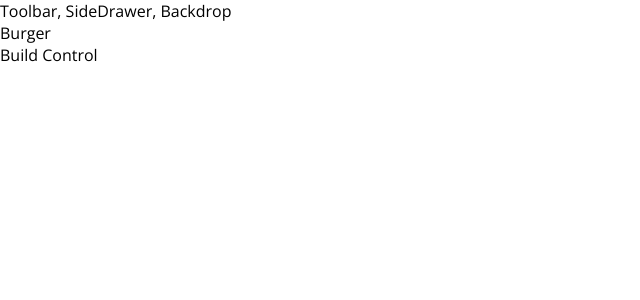
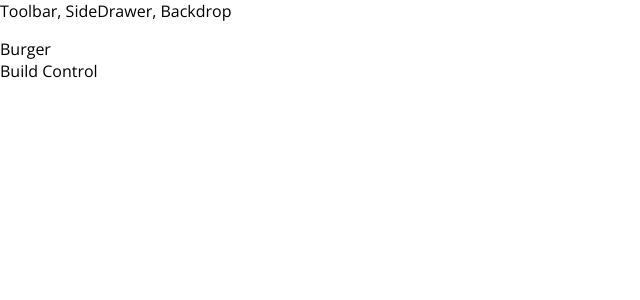
Before and after one commit to deralation/react-burger-app, a React app: page / in a window 1280 px wide. Shown: the top 300 px of the page, without its empty margins (0-640 px from the left). Built offline with nearby package versions, Linux system fonts and the light colour scheme.

Commit message:
layout css and burger component

```diff
--- /dev/null
+++ b/src/components/Layout/Layout.css
@@ -0,0 +1,3 @@
+.Content{
+    margin-top: 16px;
+}
--- a/src/components/Layout/Layout.js
+++ b/src/components/Layout/Layout.js
@@ -1,10 +1,11 @@
 import React from 'react';
 import Aux from '../../hoc/Aux';
+import './Layout.css';
 
 const layout = ( props ) =>(
     <Aux>
         <div>Toolbar, SideDrawer, Backdrop</div>
-        <main>
+        <main className="Content">
             {props.children}
         </main>
     </Aux>
```
Also changed, not shown: src/components/Burger/Burger.js (added).
